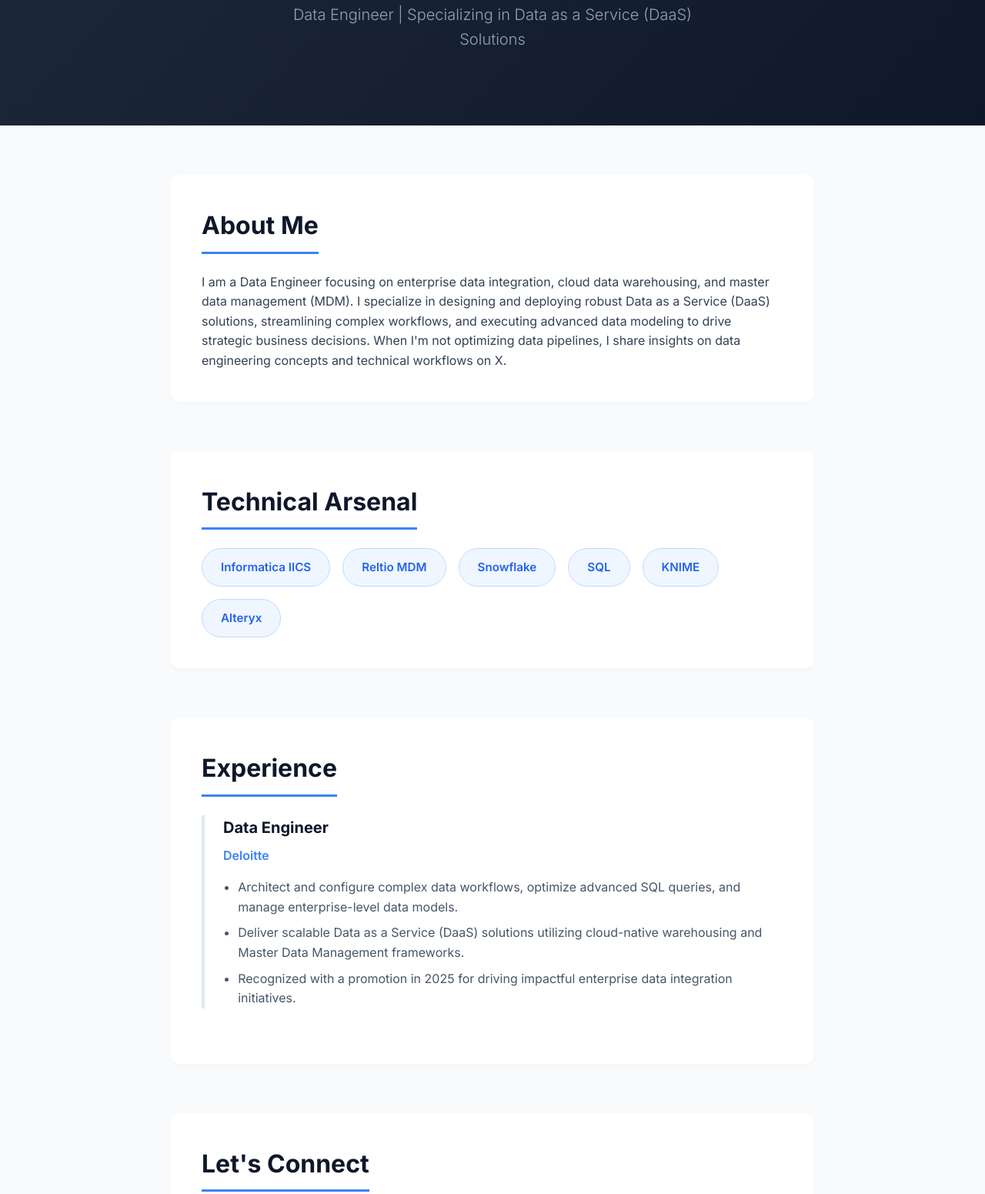
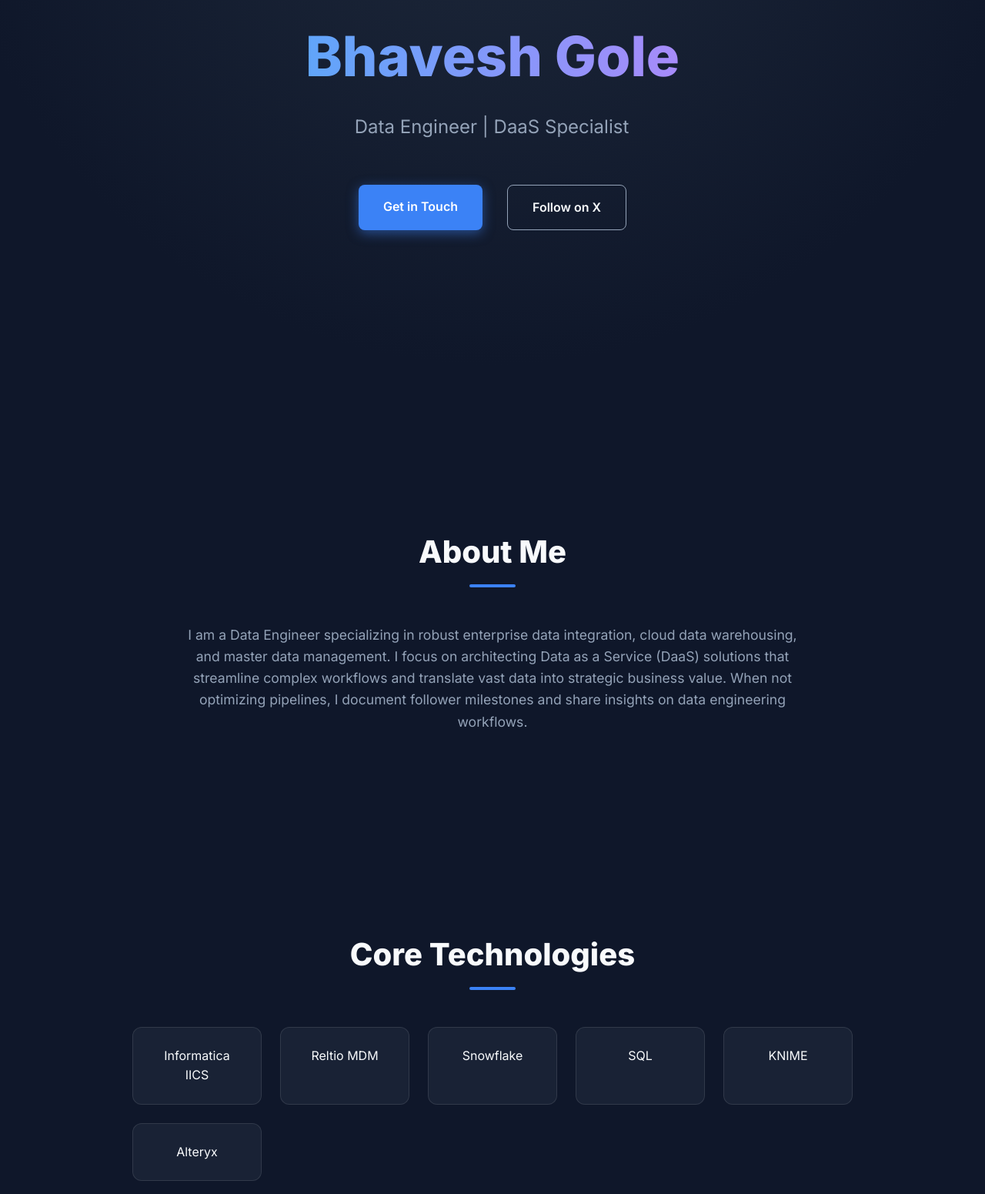
Before and after one commit to bhavesh-gole/bhaveshgole.io, a plain HTML site: page index.html in a window 1280 px wide. Shown: the part 243-1794 px from the top of the page at 77% size. Drawn offline with Linux system fonts and the light colour scheme.

Commit message:
Update index.html

```diff
--- a/index.html
+++ b/index.html
@@ -4,254 +4,367 @@
     <meta charset="UTF-8">
     <meta name="viewport" content="width=device-width, initial-scale=1.0">
     <title>Bhavesh Gole | Data Engineer</title>
-    <!-- Importing a clean, modern font -->
-    <link href="https://fonts.googleapis.com/css2?family=Inter:wght@300;400;600;700&display=swap" rel="stylesheet">
+    <link href="https://fonts.googleapis.com/css2?family=Inter:wght@300;400;600;800&display=swap" rel="stylesheet">
     <style>
-        /* Base Styles & Reset */
+        :root {
+            --bg-color: #0f172a;
+            --text-main: #f8fafc;
+            --text-muted: #94a3b8;
+            --accent: #3b82f6;
+            --accent-glow: rgba(59, 130, 246, 0.5);
+            --card-bg: rgba(30, 41, 59, 0.7);
+        }
+
         * {
             margin: 0;
             padding: 0;
             box-sizing: border-box;
+            scroll-behavior: smooth;
         }
+
         body {
             font-family: 'Inter', sans-serif;
-            background-color: #f8fafc;
-            color: #334155;
+            background-color: var(--bg-color);
+            color: var(--text-main);
+            overflow-x: hidden;
             line-height: 1.6;
         }
-        a {
-            text-decoration: none;
-            color: inherit;
+
+        /* Glassmorphism Navbar */
+        nav {
+            position: fixed;
+            top: 0;
+            width: 100%;
+            padding: 1.2rem;
+            display: flex;
+            justify-content: center;
+            gap: 2rem;
+            background: rgba(15, 23, 42, 0.8);
+            backdrop-filter: blur(10px);
+            z-index: 1000;
+            border-bottom: 1px solid rgba(255, 255, 255, 0.05);
+            transition: all 0.3s ease;
         }
 
-        /* Navigation */
-        nav {
-            background-color: #ffffff;
-            box-shadow: 0 2px 4px rgba(0,0,0,0.05);
-            position: sticky;
-            top: 0;
-            z-index: 100;
-            display: flex;
-            justify-content: center;
-            padding: 1rem;
+        nav a {
+            color: var(--text-main);
+            text-decoration: none;
+            font-weight: 600;
+            font-size: 0.95rem;
+            transition: color 0.3s ease, transform 0.3s ease;
         }
-        nav a {
-            margin: 0 1.5rem;
-            font-weight: 600;
-            color: #64748b;
-            transition: color 0.3s ease;
-        }
+
         nav a:hover {
-            color: #2563eb;
+            color: var(--accent);
+            transform: translateY(-2px);
         }
 
         /* Hero Section */
         header {
-            background: linear-gradient(135deg, #1e293b 0%, #0f172a 100%);
-            color: #ffffff;
-            padding: 6rem 2rem;
+            min-height: 100vh;
+            display: flex;
+            flex-direction: column;
+            justify-content: center;
+            align-items: center;
             text-align: center;
-        }
-        header h1 {
-            font-size: 3rem;
-            font-weight: 700;
-            margin-bottom: 1rem;
-        }
-        header p {
-            font-size: 1.25rem;
-            font-weight: 300;
-            color: #94a3b8;
-            max-width: 600px;
-            margin: 0 auto;
+            padding: 0 2rem;
+            background: radial-gradient(circle at 50% 0%, #1e293b 0%, #0f172a 70%);
         }
 
-        /* Container for Main Content */
-        .container {
-            max-width: 900px;
-            margin: 0 auto;
-            padding: 4rem 2rem;
+        .title {
+            font-size: 4.5rem;
+            font-weight: 800;
+            background: linear-gradient(to right, #60a5fa, #a78bfa);
+            -webkit-background-clip: text;
+            -webkit-text-fill-color: transparent;
+            margin-bottom: 1rem;
+            opacity: 0;
+            animation: fadeInDown 1s forwards 0.2s;
+        }
+
+        .subtitle-container {
+            height: 30px;
+            margin-bottom: 2rem;
+        }
+
+        .subtitle {
+            font-size: 1.5rem;
+            color: var(--text-muted);
+            border-right: 2px solid var(--accent);
+            white-space: nowrap;
+            overflow: hidden;
+        }
+
+        /* Scroll Reveal Classes */
+        .reveal {
+            opacity: 0;
+            transform: translateY(50px);
+            transition: all 0.8s cubic-bezier(0.5, 0, 0, 1);
+        }
+
+        .reveal.active {
+            opacity: 1;
+            transform: translateY(0);
         }
 
         /* Sections */
         section {
-            margin-bottom: 4rem;
-            background: #ffffff;
-            padding: 2.5rem;
-            border-radius: 12px;
-            box-shadow: 0 4px 6px rgba(0,0,0,0.02);
-        }
-        section h2 {
-            font-size: 2rem;
-            color: #0f172a;
-            margin-bottom: 1.5rem;
-            border-bottom: 3px solid #3b82f6;
-            display: inline-block;
-            padding-bottom: 0.5rem;
+            padding: 8rem 2rem;
+            max-width: 1000px;
+            margin: 0 auto;
         }
 
-        /* Skills Badges */
-        .skills-grid {
-            display: flex;
-            flex-wrap: wrap;
-            gap: 1rem;
-        }
-        .skill-badge {
-            background-color: #eff6ff;
-            color: #2563eb;
-            padding: 0.75rem 1.5rem;
-            border-radius: 9999px;
-            font-weight: 600;
-            font-size: 0.95rem;
-            border: 1px solid #bfdbfe;
+        section h2 {
+            font-size: 2.5rem;
+            margin-bottom: 3rem;
+            text-align: center;
+            position: relative;
         }
 
-        /* Experience */
+        section h2::after {
+            content: '';
+            display: block;
+            width: 60px;
+            height: 4px;
+            background: var(--accent);
+            margin: 10px auto 0;
+            border-radius: 2px;
+        }
+
+        p.about-text {
+            font-size: 1.1rem;
+            color: var(--text-muted);
+            text-align: center;
+            max-width: 800px;
+            margin: 0 auto;
+        }
+
+        /* Skills Grid with Hover Animation */
+        .skills-grid {
+            display: grid;
+            grid-template-columns: repeat(auto-fit, minmax(140px, 1fr));
+            gap: 1.5rem;
+            text-align: center;
+        }
+
+        .skill-card {
+            background: var(--card-bg);
+            padding: 1.5rem;
+            border-radius: 12px;
+            border: 1px solid rgba(255,255,255,0.1);
+            transition: all 0.4s ease;
+            cursor: pointer;
+        }
+
+        .skill-card:hover {
+            transform: translateY(-10px);
+            border-color: var(--accent);
+            box-shadow: 0 10px 30px var(--accent-glow);
+        }
+
+        /* Experience Timeline */
         .experience-card {
-            border-left: 4px solid #e2e8f0;
-            padding-left: 1.5rem;
-            margin-bottom: 2rem;
+            background: var(--card-bg);
+            padding: 2.5rem;
+            border-radius: 16px;
+            border-left: 4px solid var(--accent);
+            transition: transform 0.3s ease;
         }
-        .experience-header {
+
+        .experience-card:hover {
+            transform: scale(1.02);
+        }
+
+        .exp-header {
             display: flex;
             justify-content: space-between;
             align-items: center;
-            margin-bottom: 0.5rem;
-        }
-        .role-title {
-            font-size: 1.25rem;
-            font-weight: 700;
-            color: #0f172a;
-        }
-        .company-name {
-            font-size: 1rem;
-            font-weight: 600;
-            color: #3b82f6;
-        }
-        .experience-card ul {
-            margin-top: 1rem;
-            padding-left: 1.2rem;
-            color: #475569;
-        }
-        .experience-card li {
-            margin-bottom: 0.5rem;
+            margin-bottom: 1rem;
+            flex-wrap: wrap;
         }
 
-        /* Contact Section */
-        .contact-links {
+        .exp-role {
+            font-size: 1.5rem;
+            font-weight: 600;
+            color: #fff;
+        }
+
+        .exp-company {
+            color: var(--accent);
+            font-weight: 600;
+            font-size: 1.1rem;
+        }
+
+        .experience-card ul {
+            list-style-type: none;
+        }
+
+        .experience-card li {
+            color: var(--text-muted);
+            margin-bottom: 0.8rem;
+            position: relative;
+            padding-left: 1.5rem;
+        }
+
+        .experience-card li::before {
+            content: '▹';
+            position: absolute;
+            left: 0;
+            color: var(--accent);
+        }
+
+        /* Contact Buttons */
+        .contact-container {
             display: flex;
-            gap: 1.5rem;
+            justify-content: center;
+            gap: 2rem;
             margin-top: 2rem;
         }
+
         .btn {
-            padding: 0.75rem 1.5rem;
-            border-radius: 6px;
+            padding: 1rem 2rem;
+            border-radius: 8px;
             font-weight: 600;
-            text-align: center;
+            text-decoration: none;
             transition: all 0.3s ease;
-        }
-        .btn-primary {
-            background-color: #2563eb;
-            color: #ffffff;
-        }
-        .btn-primary:hover {
-            background-color: #1d4ed8;
-        }
-        .btn-outline {
-            border: 2px solid #e2e8f0;
-            color: #475569;
-        }
-        .btn-outline:hover {
-            border-color: #94a3b8;
-            color: #0f172a;
+            position: relative;
+            overflow: hidden;
+            z-index: 1;
         }
 
-        /* Footer */
-        footer {
-            text-align: center;
-            padding: 2rem;
-            color: #64748b;
-            font-size: 0.9rem;
+        .btn-primary {
+            background: var(--accent);
+            color: #fff;
+            box-shadow: 0 4px 15px var(--accent-glow);
         }
 
-        /* Responsive Design */
-        @media (max-width: 600px) {
-            header h1 { font-size: 2.25rem; }
-            .experience-header { flex-direction: column; align-items: flex-start; gap: 0.25rem; }
-            .contact-links { flex-direction: column; }
+        .btn-primary:hover {
+            transform: translateY(-3px);
+            box-shadow: 0 8px 25px var(--accent-glow);
+        }
+
+        .btn-outline {
+            border: 1px solid var(--text-muted);
+            color: var(--text-main);
+        }
+
+        .btn-outline:hover {
+            border-color: var(--accent);
+            color: var(--accent);
+            transform: translateY(-3px);
+        }
+
+        /* Animations */
+        @keyframes fadeInDown {
+            from { opacity: 0; transform: translateY(-30px); }
+            to { opacity: 1; transform: translateY(0); }
+        }
+
+        @media (max-width: 768px) {
+            .title { font-size: 3rem; }
+            .subtitle { font-size: 1.2rem; }
+            nav { gap: 1rem; padding: 1rem; }
         }
     </style>
 </head>
 <body>
 
     <nav>
+        <a href="#home">Home</a>
         <a href="#about">About</a>
         <a href="#skills">Skills</a>
         <a href="#experience">Experience</a>
-        <a href="#contact">Contact</a>
     </nav>
 
-    <header>
-        <h1>Bhavesh Gole</h1>
-        <p>Data Engineer | Specializing in Data as a Service (DaaS) Solutions</p>
+    <header id="home">
+        <h1 class="title">Bhavesh Gole</h1>
+        <div class="subtitle-container">
+            <span class="subtitle" id="typewriter"></span>
+        </div>
+        <div class="contact-container reveal">
+            <a href="mailto:youremail@example.com" class="btn btn-primary">Get in Touch</a>
+            <a href="https://x.com/yourhandle" target="_blank" class="btn btn-outline">Follow on X</a>
+        </div>
     </header>
 
-    <div class="container">
-
-        <!-- About Section -->
-        <section id="about">
+    <section id="about" class="reveal">
         <h2>About Me</h2>
-            <p>
-                I am a Data Engineer focusing on enterprise data integration, cloud data warehousing, and master data management (MDM). I specialize in designing and deploying robust Data as a Service (DaaS) solutions, streamlining complex workflows, and executing advanced data modeling to drive strategic business decisions. When I'm not optimizing data pipelines, I share insights on data engineering concepts and technical workflows on X.
+        <p class="about-text">
+            I am a Data Engineer specializing in robust enterprise data integration, cloud data warehousing, and master data management. I focus on architecting Data as a Service (DaaS) solutions that streamline complex workflows and translate vast data into strategic business value. When not optimizing pipelines, I document follower milestones and share insights on data engineering workflows.
         </p>
     </section>
 
-        <!-- Skills Section -->
-        <section id="skills">
-            <h2>Technical Arsenal</h2>
+    <section id="skills" class="reveal">
+        <h2>Core Technologies</h2>
         <div class="skills-grid">
-                <span class="skill-badge">Informatica IICS</span>
-                <span class="skill-badge">Reltio MDM</span>
-                <span class="skill-badge">Snowflake</span>
-                <span class="skill-badge">SQL</span>
-                <span class="skill-badge">KNIME</span>
-                <span class="skill-badge">Alteryx</span>
+            <div class="skill-card">Informatica IICS</div>
+            <div class="skill-card">Reltio MDM</div>
+            <div class="skill-card">Snowflake</div>
+            <div class="skill-card">SQL</div>
+            <div class="skill-card">KNIME</div>
+            <div class="skill-card">Alteryx</div>
         </div>
     </section>
 
-        <!-- Experience Section -->
-        <section id="experience">
+    <section id="experience" class="reveal">
         <h2>Experience</h2>
-
         <div class="experience-card">
-                <div class="experience-header">
-                    <span class="role-title">Data Engineer</span>
+            <div class="exp-header">
+                <span class="exp-role">Data Engineer</span>
+                <span class="exp-company">Deloitte</span>
             </div>
-                <div class="company-name">Deloitte</div>
             <ul>
-                    <li>Architect and configure complex data workflows, optimize advanced SQL queries, and manage enterprise-level data models.</li>
-                    <li>Deliver scalable Data as a Service (DaaS) solutions utilizing cloud-native warehousing and Master Data Management frameworks.</li>
-                    <li>Recognized with a promotion in 2025 for driving impactful enterprise data integration initiatives.</li>
+                <li>Architect scalable Data as a Service (DaaS) solutions utilizing cloud-native warehousing and advanced Master Data Management frameworks.</li>
+                <li>Design, configure, and optimize complex data workflows and enterprise-level models using modern integration tools.</li>
+                <li>Recognized with a 2025 promotion for consistently driving high-impact enterprise data initiatives.</li>
             </ul>
         </div>
     </section>
 
-        <!-- Contact Section -->
-        <section id="contact">
-            <h2>Let's Connect</h2>
-            <p>I'm always open to discussing data engineering trends, DaaS architecture, and cloud data warehousing. Feel free to reach out via email or connect with me on social media.</p>
+    <!-- JavaScript for Animations -->
+    <script>
+        // Typing Effect
+        const text = "Data Engineer | DaaS Specialist";
+        let index = 0;
+        const speed = 100;
+        const typewriterElement = document.getElementById("typewriter");
 
-            <div class="contact-links">
-                <a href="mailto:YOUR_EMAIL@example.com" class="btn btn-primary">Email Me</a>
-                <a href="https://linkedin.com/in/YOUR_LINKEDIN_URL" target="_blank" class="btn btn-outline">LinkedIn</a>
-                <a href="https://x.com/YOUR_X_HANDLE" target="_blank" class="btn btn-outline">X (Twitter)</a>
-            </div>
-        </section>
+        function typeWriter() {
+            if (index < text.length) {
+                typewriterElement.innerHTML += text.charAt(index);
+                index++;
+                setTimeout(typeWriter, speed);
+            } else {
+                // Blink cursor effect after typing finishes
+                setInterval(() => {
+                    typewriterElement.style.borderRightColor =
+                        typewriterElement.style.borderRightColor === 'transparent' ? 'var(--accent)' : 'transparent';
+                }, 500);
+            }
+        }
 
-    </div>
+        // Start typing after a short delay
+        setTimeout(typeWriter, 1000);
 
-    <footer>
-        <p>&copy; 2026 Bhavesh Gole. Built for scalable data.</p>
-    </footer>
+        // Intersection Observer for Scroll Animations
+        const reveals = document.querySelectorAll(".reveal");
 
+        const revealOptions = {
+            threshold: 0.15,
+            rootMargin: "0px 0px -50px 0px"
+        };
+
+        const revealOnScroll = new IntersectionObserver(function(entries, observer) {
+            entries.forEach(entry => {
+                if (!entry.isIntersecting) return;
+                entry.target.classList.add("active");
+                observer.unobserve(entry.target);
+            });
+        }, revealOptions);
+
+        reveals.forEach(reveal => {
+            revealOnScroll.observe(reveal);
+        });
+    </script>
 </body>
 </html>
```
Lines whose indentation alone changed are shown as unchanged.
